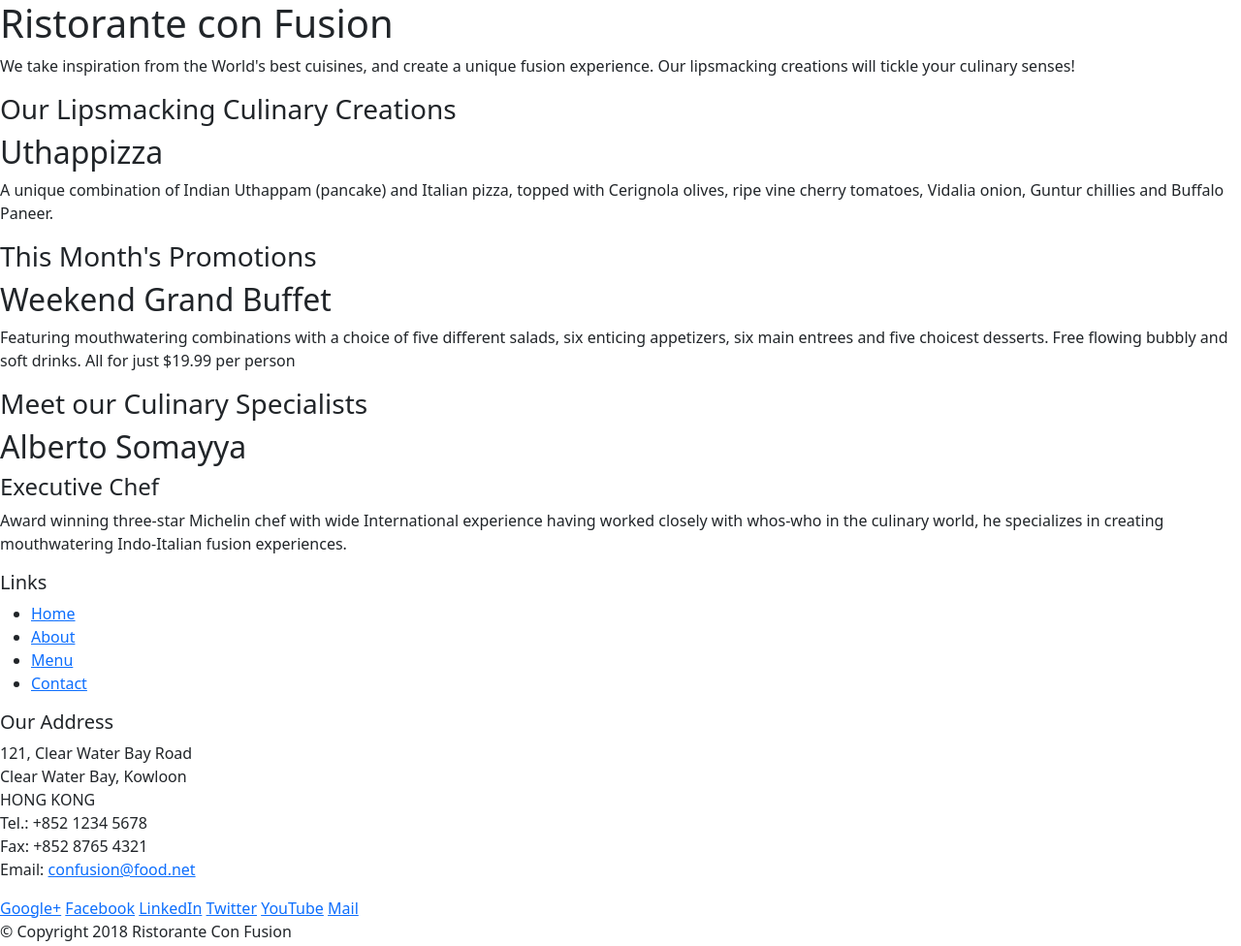
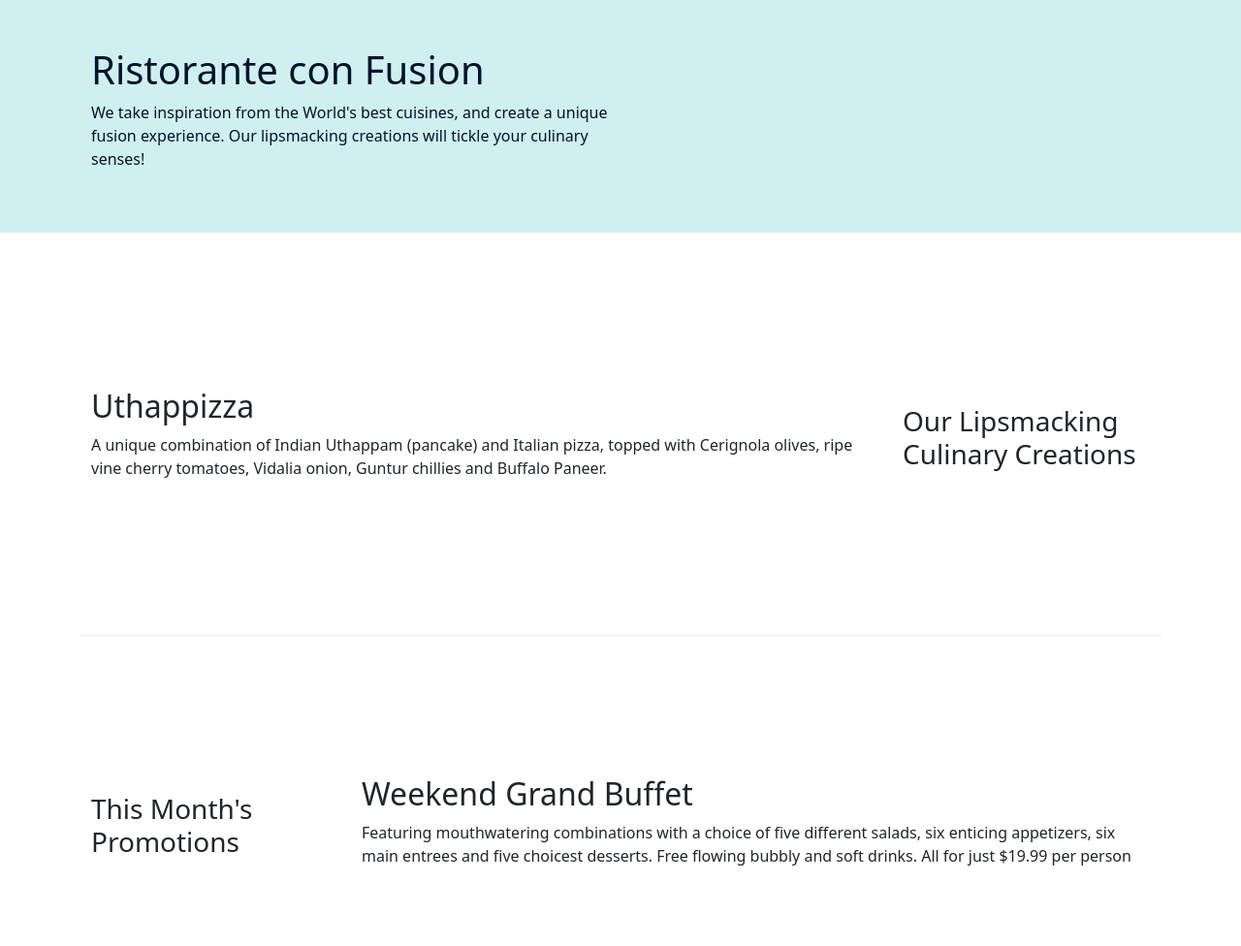
Before and after one commit to numan-iftikhar/Ristorante-Con-Fusion-Coursera, a website: page index.html in a window 1280 px wide. Shown: the top 976 px of the page at 97% size. Drawn offline with nearby package versions, Linux system fonts and the light colour scheme.

Commit message:
Bootstrap grid pt 2

```diff
--- /dev/null
+++ b/css/style.css
@@ -0,0 +1,29 @@
+.jumbotron{
+    padding: 70px 30px;
+    margin: 0 auto;
+    background: #d0f0ef;
+    color: rgb(1, 19, 46);
+}
+.row-header{
+    /* vertical | horizontal */
+    margin: 0 auto;
+    padding: 0;
+}
+
+.row-content{
+    margin: 0 auto;
+    padding: 50px 0;
+    border-bottom: 1px ridge;
+    min-height: 400px;
+}
+
+.footer{
+    background-color: #002B49;
+    margin: 0 auto;
+    padding: 20px 0;
+    color: aquamarine;
+}
+address{
+    font-size: 80%;
+    margin: 0;
+}
--- a/index.html
+++ b/index.html
@@ -9,31 +9,34 @@
 
     <!-- Bootstrap CSS -->
     <link rel="stylesheet" href="node_modules/bootstrap/dist/css/bootstrap.min.css">
+    <!-- External CSS -->
+    <link rel="stylesheet" href="css/style.css">
     <title>Ristorante Con Fusion</title>
 </head>
 
 <body>
 
-    <header>
-        <div>
-            <div>
-                <div>
+    <header class="jumbotron p-5 rounded-sm mb-3">
+        <div class="container">
+            <div class="row row-header">
+                <div class="col-12 col-sm-6">
                     <h1>Ristorante con Fusion</h1>
                     <p>We take inspiration from the World's best cuisines, and create a unique fusion experience. Our
                         lipsmacking creations will tickle your culinary senses!</p>
                 </div>
-                <div>
+                <div class="col-12 col-sm">
+                    <!-- space reserved for logo -->
                 </div>
             </div>
         </div>
     </header>
 
-    <div>
-        <div>
-            <div>
+    <div class="container">
+        <div class="row row-content align-items-center">
+            <div class="col-12 col-sm-4 order-sm-last col-md-3">
                 <h3>Our Lipsmacking Culinary Creations</h3>
             </div>
-            <div>
+            <div class="col col-sm order-sm-first col-md">
                 <h2>Uthappizza</h2>
                 <p>A unique combination of Indian Uthappam (pancake) and Italian pizza, topped with Cerignola olives,
                     ripe vine cherry tomatoes, Vidalia onion, Guntur chillies and Buffalo Paneer.</p>
@@ -41,11 +44,11 @@
         </div>
 
 
-        <div>
-            <div>
+        <div class="row row-content align-items-center">
+            <div class="col-12 col-sm-4 col-md-3">
                 <h3>This Month's Promotions</h3>
             </div>
-            <div>
+            <div class="col col-sm col-md">
                 <h2>Weekend Grand Buffet</h2>
                 <p>Featuring mouthwatering combinations with a choice of five different salads, six enticing appetizers,
                     six main entrees and five choicest desserts. Free flowing bubbly and soft drinks. All for just
@@ -53,11 +56,11 @@
             </div>
         </div>
 
-        <div>
-            <div>
+        <div class="row row-content align-items-center">
+            <div class="col-12 col-sm-4 order-sm-last col-md-3">
                 <h3>Meet our Culinary Specialists</h3>
             </div>
-            <div>
+            <div class="col col-sm order-sm-first col-md">
                 <h2>Alberto Somayya</h2>
                 <h4>Executive Chef</h4>
                 <p>Award winning three-star Michelin chef with wide International experience having worked closely with
@@ -67,19 +70,19 @@
         </div>
     </div>
 
-    <footer>
-        <div>
-            <div>
-                <div>
+    <footer class="footer">
+        <div class="container">
+            <div class="row">
+                <div class="col-4 offset-1 col-sm-2">
                     <h5>Links</h5>
-                    <ul>
+                    <ul class="list-unstyled">
                         <li><a href="#">Home</a></li>
                         <li><a href="#">About</a></li>
                         <li><a href="#">Menu</a></li>
                         <li><a href="#">Contact</a></li>
                     </ul>
                 </div>
-                <div>
+                <div class="col-7 col-sm-5">
                     <h5>Our Address</h5>
                     <address>
                         121, Clear Water Bay Road<br>
@@ -90,8 +93,8 @@
                         Email: <a href="mailto:confusion@food.net">confusion@food.net</a>
                     </address>
                 </div>
-                <div>
-                    <div>
+                <div class="col-12 col-sm-4 align-self-center">
+                    <div class="text-center">
                         <a href="http://google.com/+">Google+</a>
                         <a href="http://www.facebook.com/profile.php?id=">Facebook</a>
                         <a href="http://www.linkedin.com/in/">LinkedIn</a>
@@ -101,8 +104,8 @@
                     </div>
                 </div>
             </div>
-            <div>
-                <div>
+            <div class="row justify-content-center">
+                <div class="col-auto">
                     <p>© Copyright 2018 Ristorante Con Fusion</p>
                 </div>
             </div>
```
